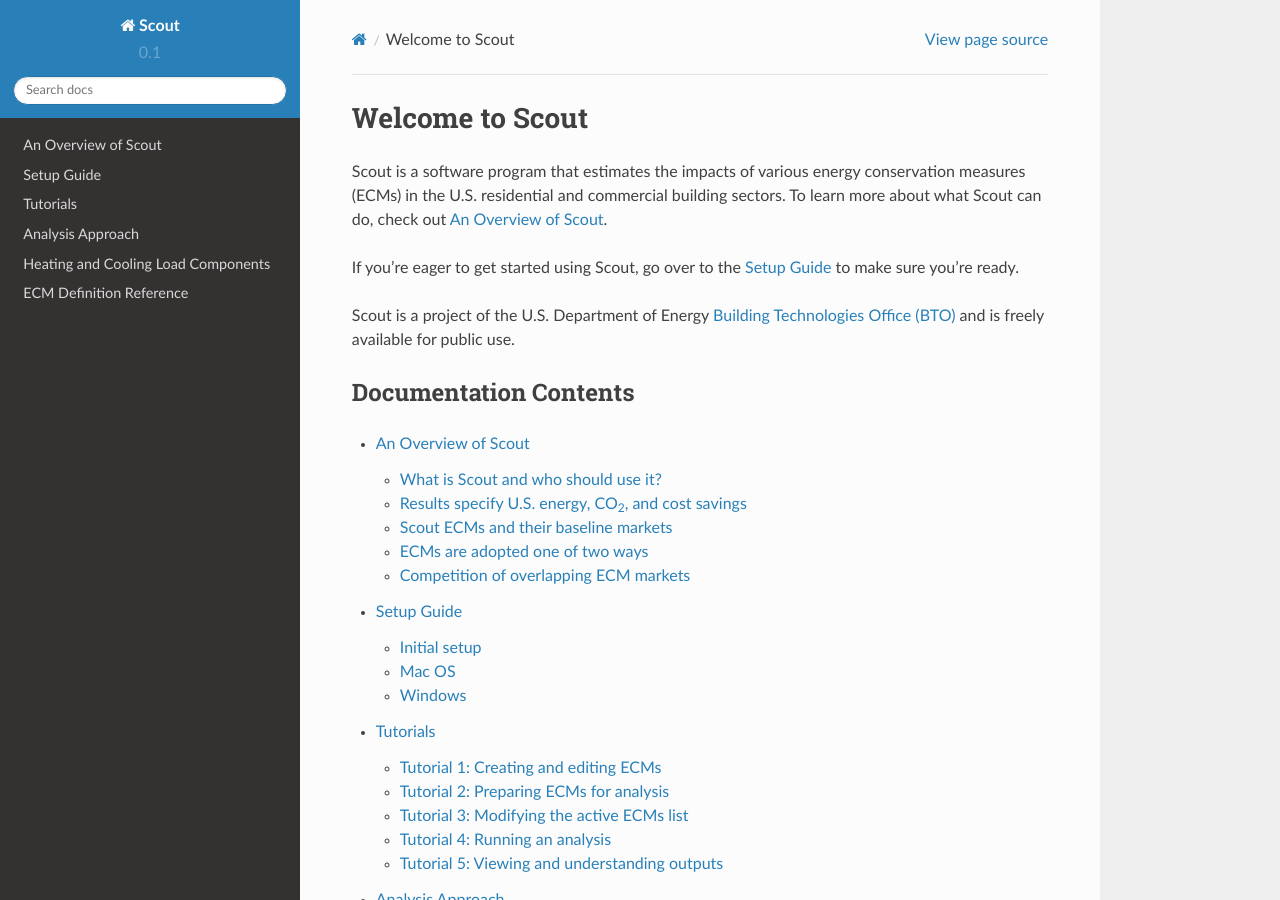
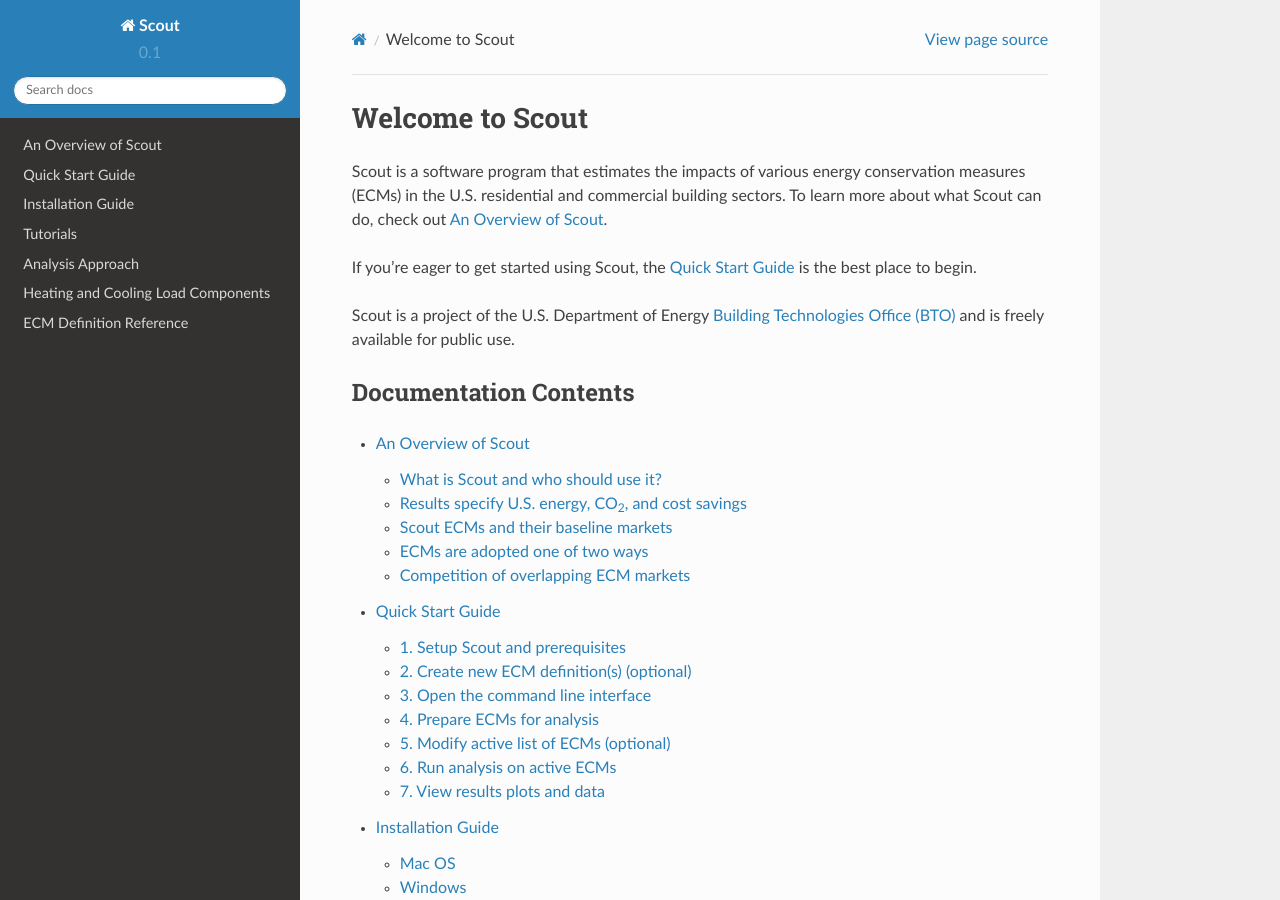
Before and after one commit to trynthink/scout, a Sphinx documentation site: the page built from docs/index.rst, in a window 1280 px wide and 900 px high. Built offline with Sphinx 7.4.7 and the Read the Docs theme 2.0.0, drawn with Linux system fonts in a browser that asks for light colours; some of the changed lines change nothing that is shown.

Commit message:
Add Quick Start Guide to docs
A Quick Start Guide has been added to the Scout documentation; the Guide runs a user through a Scout analysis from start to finish, and each step references the relevant existing documentation section for more detail. The Quick Start Guide is given its own section in the documentation, and the previous 'Setup Guide' section has been renamed to 'Installation Guide'.

```diff
--- a/docs/index.rst
+++ b/docs/index.rst
@@ -3,7 +3,7 @@
 
 Scout is a software program that estimates the impacts of various energy conservation measures (ECMs) in the U.S. residential and commercial building sectors. To learn more about what Scout can do, check out :ref:`overview`.
 
-If you're eager to get started using Scout, go over to the :ref:`quick-start` to make sure you're ready.
+If you're eager to get started using Scout, the :ref:`quick-start-guide` is the best place to begin.
 
 Scout is a project of the U.S. Department of Energy `Building Technologies Office (BTO)`_ and is freely available for public use.
 
@@ -17,7 +17,8 @@
    :maxdepth: 2
 
    overview
-   quick_start
+   quick_start_guide
+   installation_guide
    tutorials
    analysis_approach
    thermal_load_components
--- a/docs/quick_start.rst
+++ b/docs/installation_guide.rst
@@ -10,24 +10,14 @@
 .. _linting: https://en.wikipedia.org/wiki/Lint_(software)
 
 
-.. _quick-start:
+.. _install-guide:
 
-Setup Guide
-===========
-
-If you're new to Scout, this page is the right place to get started.
-
-If you already have the :ref:`prerequisites <qs-prerequisites-list>` for Scout installed on your computer, move on to the :ref:`tutorials`.
-
-
-.. _qs-setup:
-
-Initial setup
--------------
+Installation Guide
+==================
 
 Before you can use Scout, you'll need to install a few things that Scout relies upon to run. Preparing for and using Scout requires interacting a bit with the command line, but these instructions will walk through each step in the set up process with the specific commands required. While the basic prerequisites are the same for :ref:`Mac <qs-mac>` and :ref:`Windows <qs-windows>` users, because the details and order of the steps are somewhat different, separate instructions are provided. Before beginning, you'll need to be using a computer where you have administrator-level privileges so that you can install new software.
 
-If you're comfortable at the command line, install or set up everything in this list of prerequisites and then skip straight to the :ref:`tutorials`.
+If you're comfortable at the command line, install or set up everything in this list of prerequisites and then skip straight to :ref:`step 2 <qsg-create-ecm-step>` of the Quick Start Guide.
 
 .. _qs-prerequisites-list:
 
--- /dev/null
+++ b/docs/quick_start_guide.rst
@@ -0,0 +1,103 @@
+.. Substitutions
+.. |cmd| unicode:: U+2318
+
+.. _quick-start-guide:
+
+Quick Start Guide
+=================
+
+If you're new to Scout, this is the right place to get started. Steps for running a Scout analysis from start to finish are listed below; additional guidance on certain steps can be found in linked tutorials.
+
+.. _qsg-installation-step:
+
+1. Setup Scout and prerequisites
+--------------------------------
+
+`Download the latest version of Scout`_ and follow the :ref:`install-guide` to configure the programs required for Scout to run.
+
+.. _qsg-create-ecm-step:
+
+2. Create new ECM definition(s) (optional)
+------------------------------------------
+
+Open the |html-filepath| ./ecm_definitions |html-fp-end| folder to browse through the default set of ECM definition files; follow :ref:`tuts-1` to add your own ECM definition(s).
+
+.. _qsg-cmdline-step:
+
+3. Open the command line interface
+----------------------------------
+
+Open a Terminal window (Mac) [#]_ or command prompt (Windows) [#]_ and navigate to the Scout project directory (shown with the example location |html-filepath| ./Documents/projects/scout-0.1\ |html-fp-end| – substitute the path to your Scout directory) by entering the following command line argument:
+
+**Windows** ::
+
+   cd Documents\projects\scout-0.1
+
+**Mac** ::
+
+   cd Documents/projects/scout-0.1
+
+.. _qsg-ecm-prep-step:
+
+4. Prepare ECMs for analysis
+----------------------------
+
+Enter the following command line argument (see :ref:`tuts-2` for additional guidance):
+
+**Windows** ::
+
+   py -3 ecm_prep.py
+
+**Mac** ::
+
+   python3 ecm_prep.py
+
+.. Note::
+   Only new or edited ECM definitions are updated in this step.
+
+.. _qsg-modify-active-ecm-step:
+
+5. Modify active list of ECMs (optional)
+----------------------------------------
+
+Enter the following command line argument (see :ref:`tuts-ecm-list-setup` for additional guidance):
+
+**Windows** ::
+
+   py -3 run_setup.py
+
+**Mac** ::
+
+   python3 run_setup.py
+
+.. _qsg-run-analysis-step:
+
+6. Run analysis on active ECMs
+------------------------------
+
+Enter the following command line argument (see :ref:`tuts-analysis` for additional guidance):
+
+**Windows** ::
+
+   py -3 run.py
+
+**Mac** ::
+
+   python3 run.py
+
+.. _qsg-view-results-step:
+
+7. View results plots and data
+------------------------------
+
+Open the |html-filepath| ./results/plots |html-fp-end| folder to view output plots and access the underlying results data (see :ref:`tuts-results` for additional guidance).
+
+Output plots are organized in folders by :ref:`adoption scenario <overview-adoption>` and :ref:`plotted metric of interest <overview-results>` (i.e., |html-filepath| ./results/plots/(adoption scenario)/(metric of interest)\ |html-fp-end|). Raw data for each adoption scenario's plots are stored in the XLSX files beginning with "Summary_Data."
+
+
+.. _Download the latest version of Scout: https://github.com/trynthink/scout/archive/v0.1.zip
+
+.. rubric:: Footnotes
+
+.. [#] To open Terminal, press |cmd|\-space on your keyboard, begin typing "terminal" in the search bar that opens, and select Terminal from the list of programs that appear.
+.. [#] To launch the command prompt, press Win+R on your keyboard, type "cmd" in the search bar that opens, and press Enter.
```
